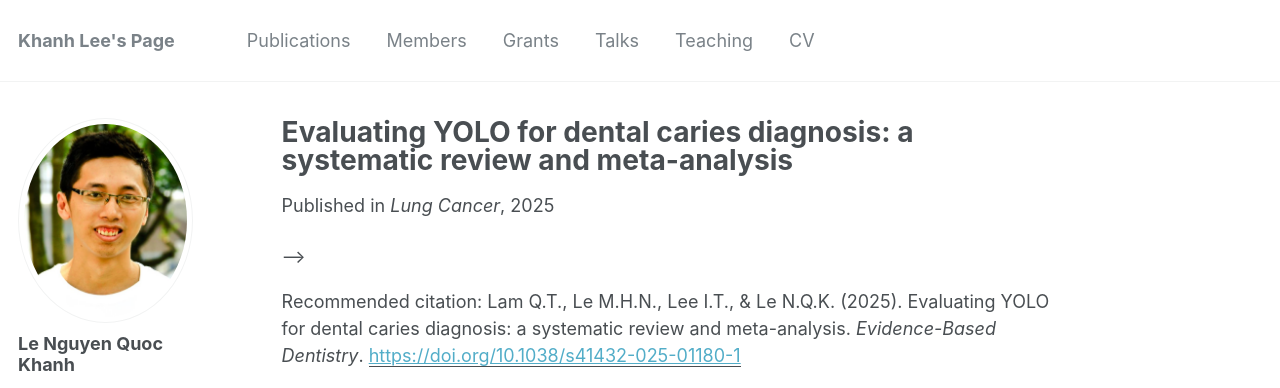
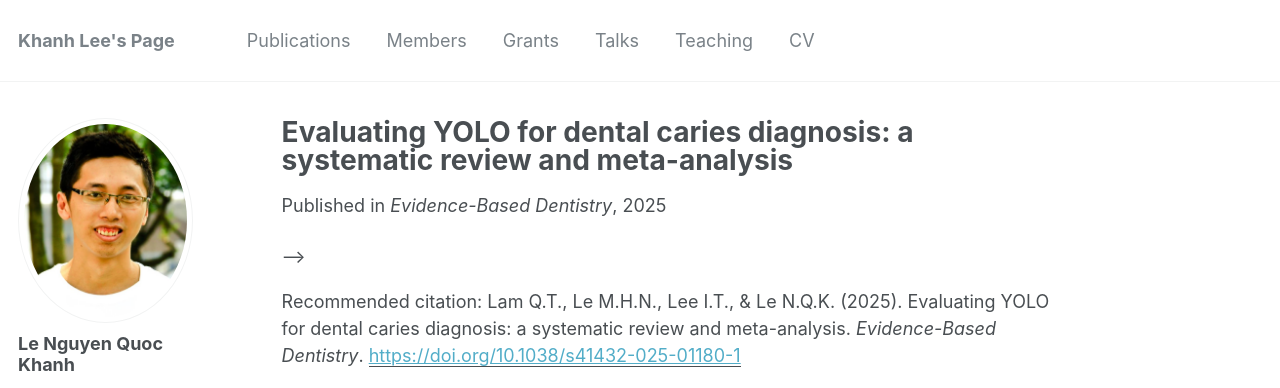
Before and after one commit to khanhlee/khanhlee.github.io, a Jekyll site: the page built from _publications/2025-07-23-YOLO-Dental-meta.md, in a window 1280 px wide. Shown: the top 388 px of the page. Built offline with Jekyll 4.4.1, drawn with Linux system fonts in a browser that asks for light colours; some web fonts are replaced.

Commit message:
Update 2025-07-23-YOLO-Dental-meta.md

```diff
--- a/_publications/2025-07-23-YOLO-Dental-meta.md
+++ b/_publications/2025-07-23-YOLO-Dental-meta.md
@@ -3,7 +3,7 @@ title: "Evaluating YOLO for dental caries diagnosis: a systematic review and met
 collection: publications
 permalink: /publication/2025-07-23-YOLO-Dental-meta
 date: 2025-07-23
-venue: 'Lung Cancer'
+venue: 'Evidence-Based Dentistry'
 paperurl: 'https://doi.org/10.1038/s41432-025-01180-1'
 citation: 'Lam Q.T., Le M.H.N., Lee I.T., & Le N.Q.K. (2025). Evaluating YOLO for dental caries diagnosis: a systematic review and meta-analysis. <i>Evidence-Based Dentistry</i>.'
 ---
```
